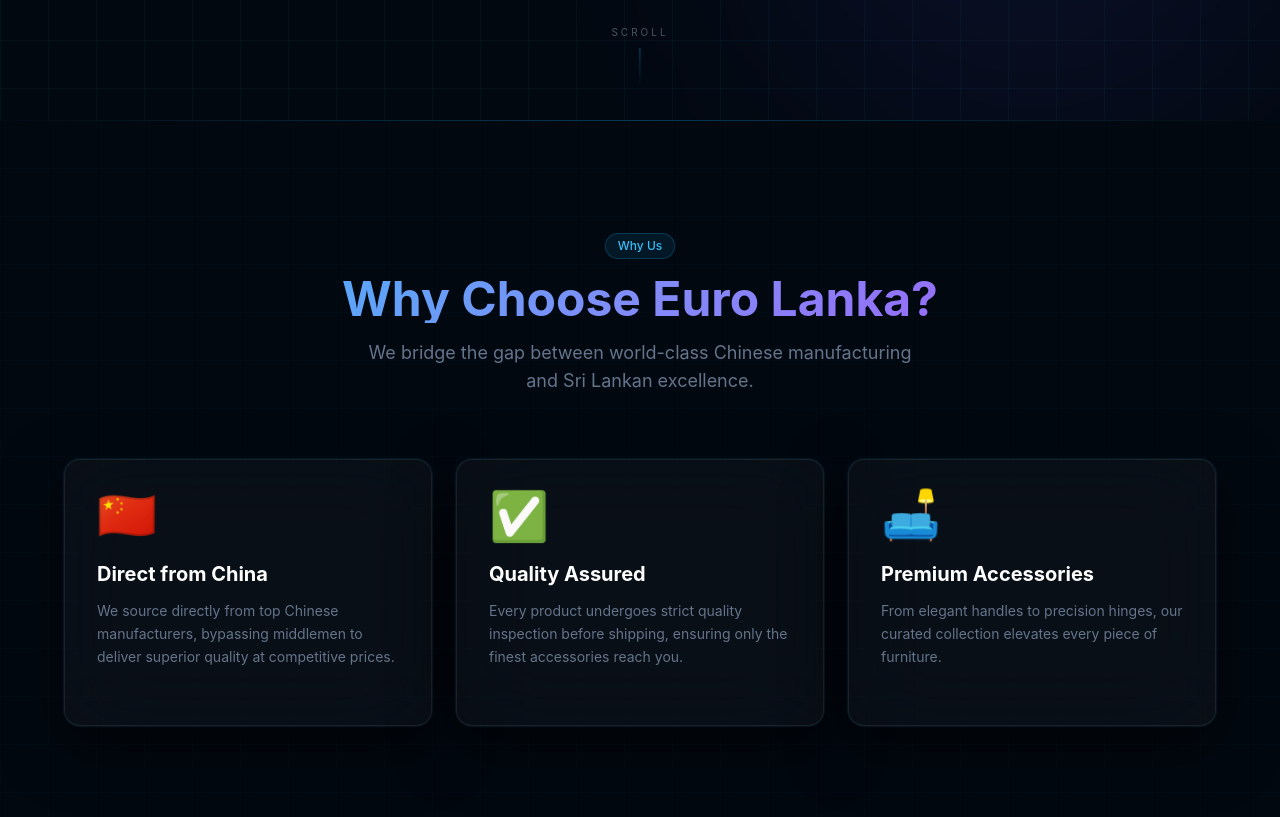
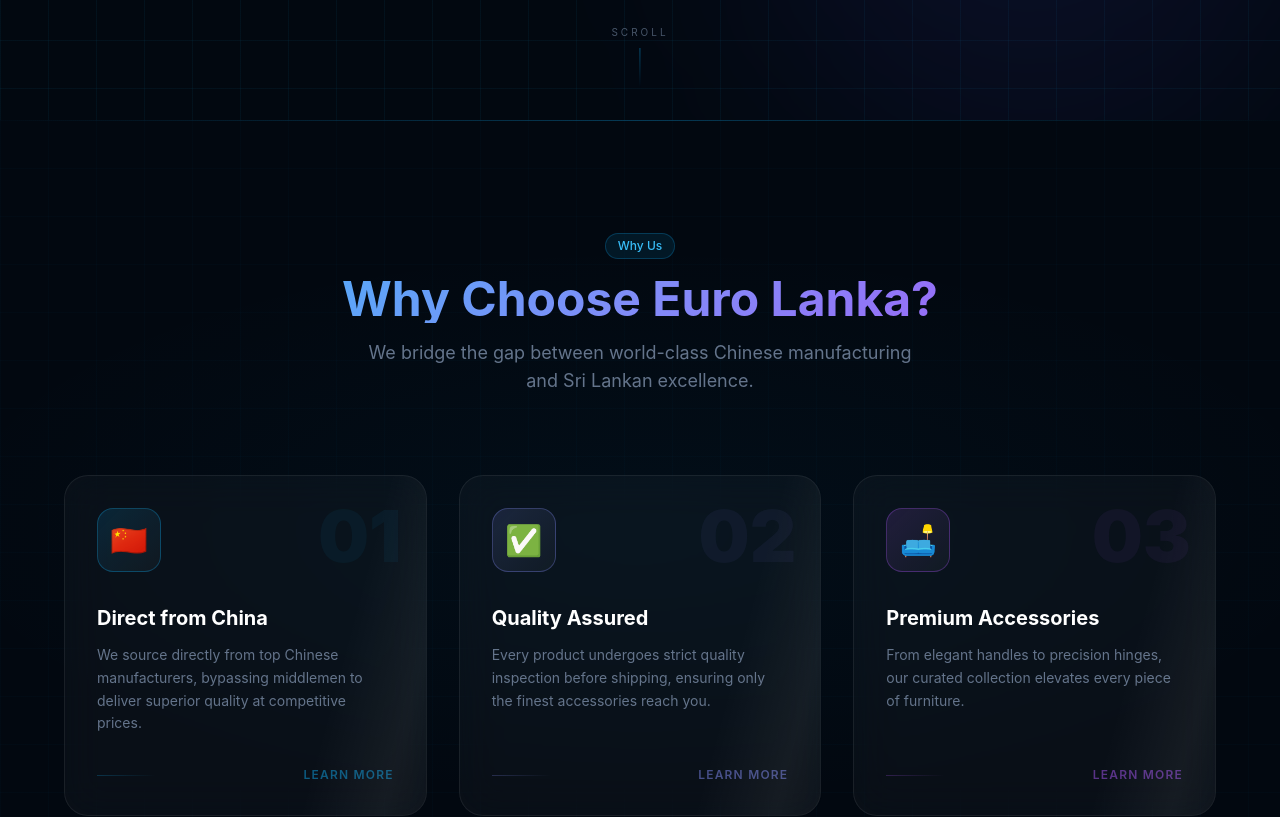
Before and after one commit to daniduchamikara94euro-droid/eurolankaweb, a Next.js app: page / in a window 1280 px wide. Shown: the part 680-1497 px from the top of the page. Built offline with nearby package versions, Linux system fonts and the light colour scheme.

Commit message:
Redesign Why Choose section with animated cards, glow rings, sweep light

```diff
--- a/app/(site)/page.jsx
+++ b/app/(site)/page.jsx
@@ -127,26 +127,85 @@
     <div style={{ background: '#020810' }}>
       <Hero />
 
-      <section className="py-28 px-6 relative">
+      <section className="py-28 px-6 relative overflow-hidden">
         <div className="absolute inset-0 bg-grid opacity-40" />
         <div className="absolute top-0 left-0 right-0 h-px bg-gradient-to-r from-transparent via-sky-500/30 to-transparent" />
+        <div className="absolute inset-0 pointer-events-none" style={{ background: 'radial-gradient(ellipse 80% 50% at 50% 50%, rgba(14,165,233,0.04) 0%, transparent 70%)' }} />
+
         <div className="max-w-6xl mx-auto relative">
           <ScrollReveal>
-            <div className="text-center mb-16">
+            <div className="text-center mb-20">
               <span className="tag mb-4 inline-block">Why Us</span>
               <h2 className="section-heading gradient-text">Why Choose Euro Lanka?</h2>
               <p className="section-sub">We bridge the gap between world-class Chinese manufacturing and Sri Lankan excellence.</p>
             </div>
           </ScrollReveal>
-          <div className="grid grid-cols-1 md:grid-cols-3 gap-6">
+
+          <div className="grid grid-cols-1 md:grid-cols-3 gap-8">
             {features.map((f, i) => (
-              <ScrollReveal key={f.title} delay={i * 0.15}>
-                <div className="neon-card p-8 h-full group">
-                  <div className="text-5xl mb-5 animate-float" style={{ animationDelay: `${i * 0.5}s` }}>{f.icon}</div>
-                  <h3 className="text-xl font-bold text-white mb-3 group-hover:text-sky-400 transition-colors">{f.title}</h3>
-                  <p className="text-slate-500 leading-relaxed text-sm">{f.desc}</p>
-                  <div className="mt-6 h-px bg-gradient-to-r from-sky-500/40 to-transparent scale-x-0 group-hover:scale-x-100 transition-transform duration-500 origin-left" />
-                </div>
+              <ScrollReveal key={f.title} delay={i * 0.2}>
+                <motion.div
+                  className="relative group h-full"
+                  whileHover={{ y: -8 }}
+                  transition={{ type: 'spring', stiffness: 300, damping: 20 }}
+                >
+                  {/* animated gradient border */}
+                  <div className="absolute -inset-px rounded-3xl opacity-0 group-hover:opacity-100 transition-opacity duration-500"
+                    style={{ background: `linear-gradient(135deg, ${['rgba(14,165,233,0.6)','rgba(129,140,248,0.6)','rgba(168,85,247,0.6)'][i]}, transparent 60%)`, filter: 'blur(1px)' }} />
+
+                  <div className="relative h-full rounded-3xl p-8 flex flex-col overflow-hidden"
+                    style={{ background: 'rgba(255,255,255,0.03)', border: '1px solid rgba(255,255,255,0.07)', backdropFilter: 'blur(20px)' }}>
+
+                    {/* sweep light on hover */}
+                    <div className="absolute inset-0 opacity-0 group-hover:opacity-100 transition-opacity duration-700 pointer-events-none"
+                      style={{ background: 'linear-gradient(105deg, transparent 40%, rgba(255,255,255,0.04) 50%, transparent 60%)', transform: 'translateX(-100%)', animation: 'none' }} />
+                    <motion.div
+                      className="absolute inset-0 pointer-events-none"
+                      initial={false}
+                      whileHover={{ backgroundPosition: ['200% 0', '-200% 0'] }}
+                      transition={{ duration: 1.2, ease: 'linear' }}
+                      style={{ background: 'linear-gradient(105deg, transparent 40%, rgba(255,255,255,0.05) 50%, transparent 60%)', backgroundSize: '200% 100%' }}
+                    />
+
+                    {/* icon with glow ring */}
+                    <div className="relative mb-8 self-start">
+                      <div className="absolute inset-0 rounded-2xl blur-xl opacity-0 group-hover:opacity-100 transition-opacity duration-500"
+                        style={{ background: ['rgba(14,165,233,0.4)','rgba(129,140,248,0.4)','rgba(168,85,247,0.4)'][i], transform: 'scale(1.5)' }} />
+                      <div className="relative w-16 h-16 rounded-2xl flex items-center justify-center text-3xl"
+                        style={{ background: `linear-gradient(135deg, ${['rgba(14,165,233,0.15)','rgba(129,140,248,0.15)','rgba(168,85,247,0.15)'][i]}, rgba(255,255,255,0.03))`, border: `1px solid ${['rgba(14,165,233,0.3)','rgba(129,140,248,0.3)','rgba(168,85,247,0.3)'][i]}` }}>
+                        {f.icon}
+                      </div>
+                    </div>
+
+                    {/* number accent */}
+                    <div className="absolute top-6 right-6 text-7xl font-black select-none pointer-events-none leading-none"
+                      style={{ color: ['rgba(14,165,233,0.06)','rgba(129,140,248,0.06)','rgba(168,85,247,0.06)'][i] }}>
+                      0{i + 1}
+                    </div>
+
+                    <h3 className="text-xl font-bold text-white mb-3 transition-colors duration-300"
+                      style={{ '--hover-color': ['#0ea5e9','#818cf8','#a855f7'][i] }}
+                      onMouseEnter={e => e.currentTarget.style.color = ['#0ea5e9','#818cf8','#a855f7'][i]}
+                      onMouseLeave={e => e.currentTarget.style.color = 'white'}
+                    >{f.title}</h3>
+
+                    <p className="text-slate-500 leading-relaxed text-sm flex-1">{f.desc}</p>
+
+                    {/* bottom accent line */}
+                    <div className="mt-8 flex items-center gap-3">
+                      <div className="h-px flex-1 transition-all duration-700 origin-left"
+                        style={{ background: `linear-gradient(to right, ${['rgba(14,165,233,0.6)','rgba(129,140,248,0.6)','rgba(168,85,247,0.6)'][i]}, transparent)`,
+                          transform: 'scaleX(0.3)', opacity: 0.4 }} ref={el => {
+                          if (el) el.closest('.group') && el.closest('.group').addEventListener('mouseenter', () => { el.style.transform = 'scaleX(1)'; el.style.opacity = '1' }, { once: false })
+                          if (el) el.closest('.group') && el.closest('.group').addEventListener('mouseleave', () => { el.style.transform = 'scaleX(0.3)'; el.style.opacity = '0.4' }, { once: false })
+                        }} />
+                      <span className="text-xs font-semibold tracking-widest uppercase"
+                        style={{ color: ['rgba(14,165,233,0.5)','rgba(129,140,248,0.5)','rgba(168,85,247,0.5)'][i] }}>
+                        Learn more
+                      </span>
+                    </div>
+                  </div>
+                </motion.div>
               </ScrollReveal>
             ))}
           </div>
```
